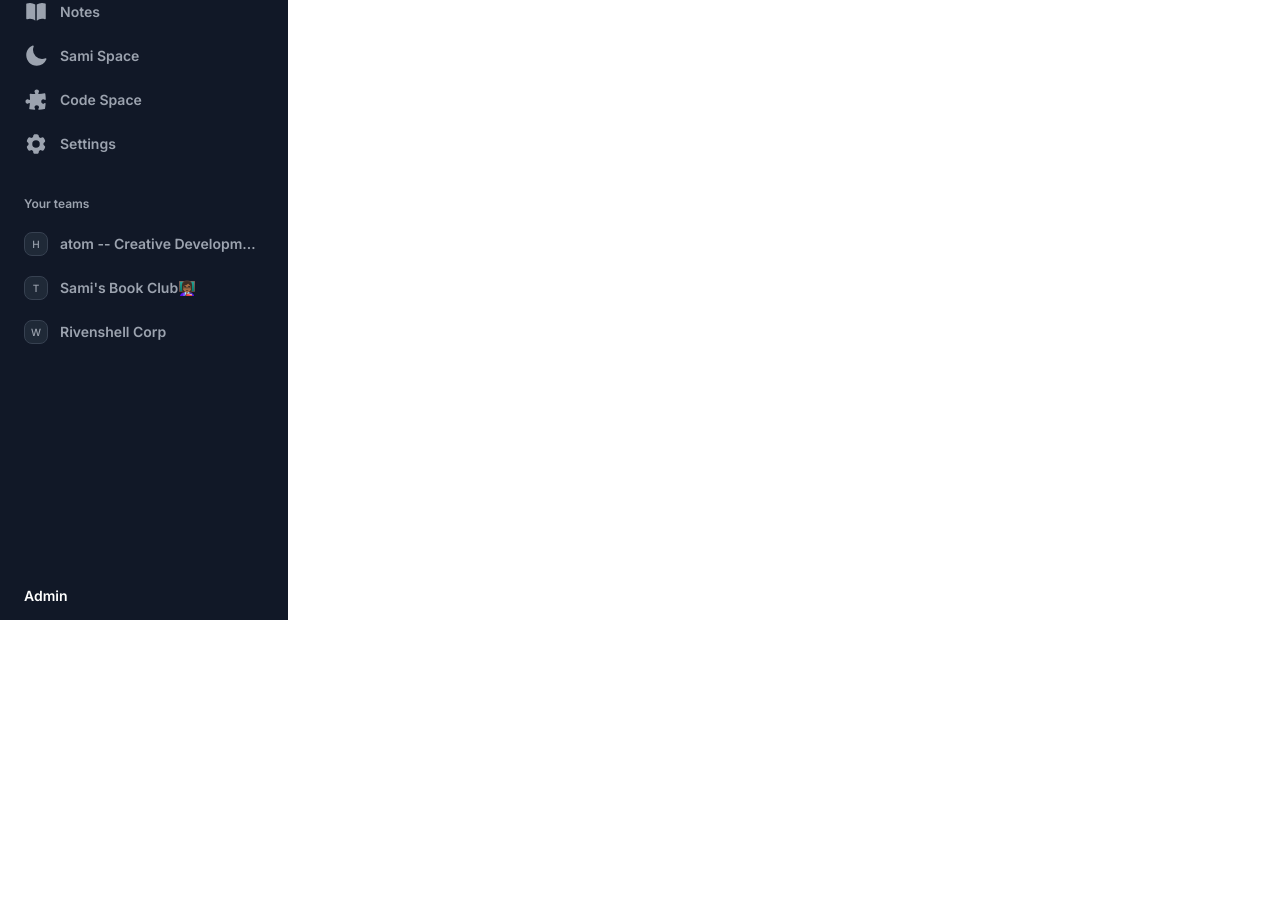
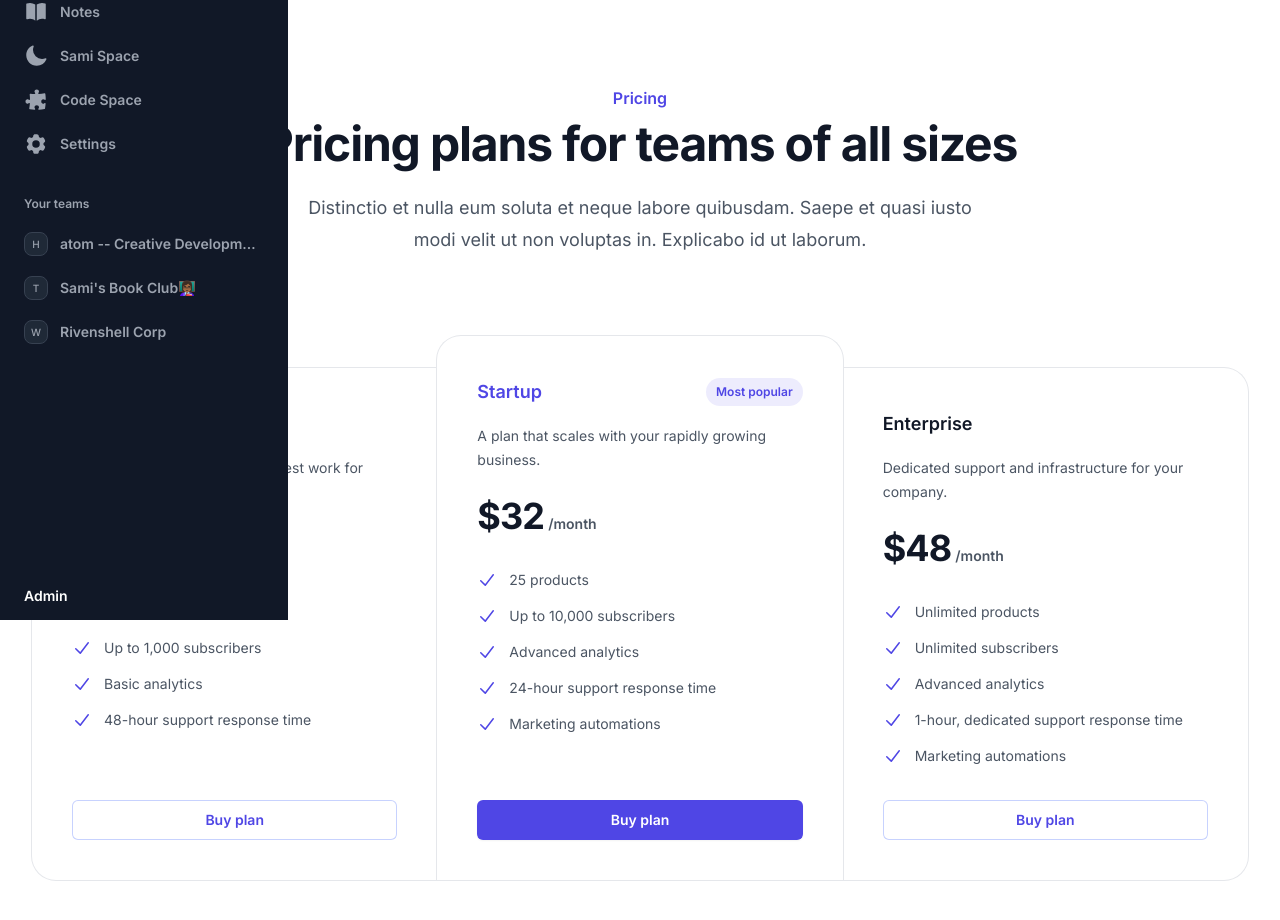
Before and after one commit to rivenshell/Lilly, a Next.js app: page /Notes in a window 1280 px wide. Shown: the part 180-1100 px from the top of the page. Before the commit the page ends 800 px from the top, so only its background shows below. Built offline with nearby package versions, Linux system fonts and the light colour scheme.

Commit message:
repo update

```diff
--- a/app/Notes/page.tsx
+++ b/app/Notes/page.tsx
@@ -1,5 +1,6 @@
 import React from "react"
 import Nav from "../components/Nav"
+import Payment from "../components/Payment"
 
 console.log("if this does")
 
@@ -13,6 +14,7 @@
         😏
         <h2 className="text-2xl">Notes</h2>
       </div>
+      <Payment />
     </>
   )
 }
--- a/app/api/auth/[...nextauth].js
+++ b/app/api/auth/[...nextauth].js
@@ -12,4 +12,3 @@
   ],
 }
 export default NextAuth(authOptions)
-1
--- /dev/null
+++ b/app/components/Payment.tsx
@@ -0,0 +1,143 @@
+"use client"
+import { CheckIcon } from "@heroicons/react/20/solid"
+
+const tiers = [
+  {
+    name: "Freelancer",
+    id: "tier-freelancer",
+    href: "#",
+    priceMonthly: "$24",
+    description: "The essentials to provide your best work for clients.",
+    features: [
+      "5 products",
+      "Up to 1,000 subscribers",
+      "Basic analytics",
+      "48-hour support response time",
+    ],
+    mostPopular: false,
+  },
+  {
+    name: "Startup",
+    id: "tier-startup",
+    href: "#",
+    priceMonthly: "$32",
+    description: "A plan that scales with your rapidly growing business.",
+    features: [
+      "25 products",
+      "Up to 10,000 subscribers",
+      "Advanced analytics",
+      "24-hour support response time",
+      "Marketing automations",
+    ],
+    mostPopular: true,
+  },
+  {
+    name: "Enterprise",
+    id: "tier-enterprise",
+    href: "#",
+    priceMonthly: "$48",
+    description: "Dedicated support and infrastructure for your company.",
+    features: [
+      "Unlimited products",
+      "Unlimited subscribers",
+      "Advanced analytics",
+      "1-hour, dedicated support response time",
+      "Marketing automations",
+    ],
+    mostPopular: false,
+  },
+]
+
+function classNames(...classes: string[]) {
+  return classes.filter(Boolean).join(" ")
+}
+
+export default function Example() {
+  return (
+    <div className="bg-white py-24 sm:py-32">
+      <div className="mx-auto max-w-7xl px-6 lg:px-8">
+        <div className="mx-auto max-w-4xl text-center">
+          <h2 className="text-base font-semibold leading-7 text-indigo-600">
+            Pricing
+          </h2>
+          <p className="mt-2 text-4xl font-bold tracking-tight text-gray-900 sm:text-5xl">
+            Pricing plans for teams of&nbsp;all&nbsp;sizes
+          </p>
+        </div>
+        <p className="mx-auto mt-6 max-w-2xl text-center text-lg leading-8 text-gray-600">
+          Distinctio et nulla eum soluta et neque labore quibusdam. Saepe et
+          quasi iusto modi velit ut non voluptas in. Explicabo id ut laborum.
+        </p>
+        <div className="isolate mx-auto mt-16 grid max-w-md grid-cols-1 gap-y-8 sm:mt-20 lg:mx-0 lg:max-w-none lg:grid-cols-3">
+          {tiers.map((tier, tierIdx) => (
+            <div
+              key={tier.id}
+              className={classNames(
+                tier.mostPopular ? "lg:z-10 lg:rounded-b-none" : "lg:mt-8",
+                tierIdx === 0 ? "lg:rounded-r-none" : "",
+                tierIdx === tiers.length - 1 ? "lg:rounded-l-none" : "",
+                "flex flex-col justify-between rounded-3xl bg-white p-8 ring-1 ring-gray-200 xl:p-10"
+              )}
+            >
+              <div>
+                <div className="flex items-center justify-between gap-x-4">
+                  <h3
+                    id={tier.id}
+                    className={classNames(
+                      tier.mostPopular ? "text-indigo-600" : "text-gray-900",
+                      "text-lg font-semibold leading-8"
+                    )}
+                  >
+                    {tier.name}
+                  </h3>
+                  {tier.mostPopular ? (
+                    <p className="rounded-full bg-indigo-600/10 px-2.5 py-1 text-xs font-semibold leading-5 text-indigo-600">
+                      Most popular
+                    </p>
+                  ) : null}
+                </div>
+                <p className="mt-4 text-sm leading-6 text-gray-600">
+                  {tier.description}
+                </p>
+                <p className="mt-6 flex items-baseline gap-x-1">
+                  <span className="text-4xl font-bold tracking-tight text-gray-900">
+                    {tier.priceMonthly}
+                  </span>
+                  <span className="text-sm font-semibold leading-6 text-gray-600">
+                    /month
+                  </span>
+                </p>
+                <ul
+                  role="list"
+                  className="mt-8 space-y-3 text-sm leading-6 text-gray-600"
+                >
+                  {tier.features.map((feature) => (
+                    <li key={feature} className="flex gap-x-3">
+                      <CheckIcon
+                        className="h-6 w-5 flex-none text-indigo-600"
+                        aria-hidden="true"
+                      />
+                      {feature}
+                    </li>
+                  ))}
+                </ul>
+              </div>
+              <a
+                href={tier.href}
+                aria-describedby={tier.id}
+                className={classNames(
+                  tier.mostPopular
+                    ? "bg-indigo-600 text-white shadow-sm hover:bg-indigo-500"
+                    : "text-indigo-600 ring-1 ring-inset ring-indigo-200 hover:ring-indigo-300",
+                  "mt-8 block rounded-md py-2 px-3 text-center text-sm font-semibold leading-6 focus-visible:outline focus-visible:outline-2 focus-visible:outline-offset-2 focus-visible:outline-indigo-600"
+                )}
+              >
+                Buy plan
+              </a>
+            </div>
+          ))}
+        </div>
+      </div>
+    </div>
+  )
+}
--- a/app/dashboard/page.tsx
+++ b/app/dashboard/page.tsx
@@ -1,11 +1,12 @@
 import React from "react"
 import Nav from "../components/Nav"
+import Payment from "../components/Payment"
 
 export default function dashboard() {
   return (
     <>
       <Nav />
-      Dash
+      <Payment />
     </>
   )
 }
```
